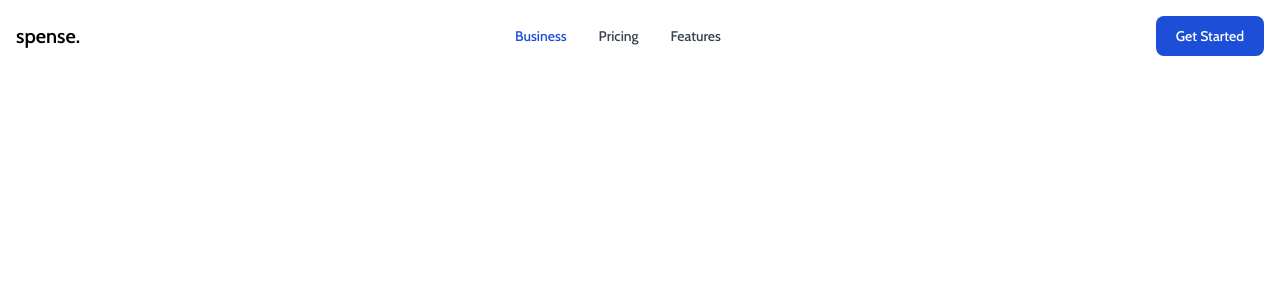
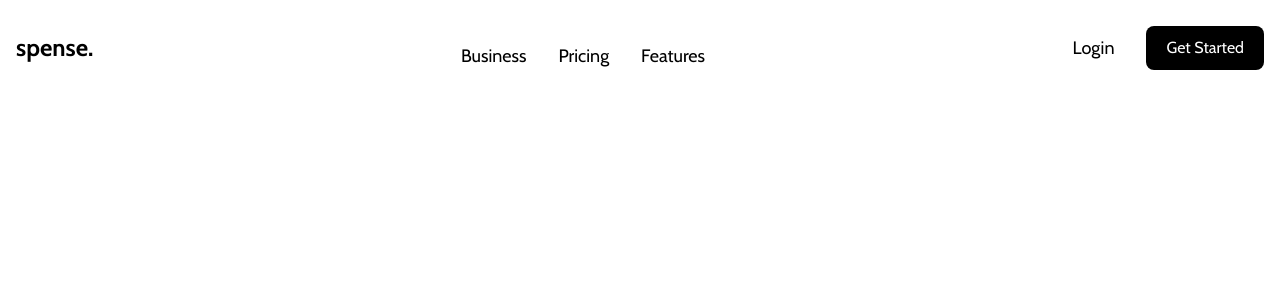
Before and after one commit to shyusu4/spense, a Next.js app: page / in a window 1280 px wide. Shown: the top 300 px of the page. Built offline with nearby package versions, Linux system fonts and the light colour scheme.

Commit message:
Style navbar

```diff
--- a/app/navbar.jsx
+++ b/app/navbar.jsx
@@ -3,31 +3,72 @@ export default function Navbar() {
     <>
       <nav className="px-2 sm:px-4 py-2.5 fixed w-full z-20 top-0 left-0">
         <div className="container flex flex-wrap items-center justify-between mx-auto">
-  <a href="https://flowbite.com/" className="flex items-center">
-      <span className="self-center text-xl font-semibold whitespace-nowrap dark:text-white">spense.</span>
+          <a href="" className="flex items-center">
+            <span className="self-center text-2xl font-bold whitespace-nowrap">
+              spense.
+            </span>
           </a>
-  <div className="flex md:order-2">
-      <button type="button" className="text-white bg-blue-700 hover:bg-blue-800 focus:ring-4 focus:outline-none focus:ring-blue-300 font-medium rounded-lg text-sm px-5 py-2.5 text-center mr-3 md:mr-0 dark:bg-blue-600 dark:hover:bg-blue-700 dark:focus:ring-blue-800">Get Started</button>
-      <button data-collapse-toggle="navbar-sticky" type="button" className="inline-flex items-center p-2 text-sm text-gray-500 rounded-lg md:hidden hover:bg-gray-100 focus:outline-none focus:ring-2 focus:ring-gray-200 dark:text-gray-400 dark:hover:bg-gray-700 dark:focus:ring-gray-600" aria-controls="navbar-sticky" aria-expanded="false">
+          <div className="flex items-center justify-between space-x-8 text-lg md:order-2">
+            <span href="#" aria-current="page">
+              Login
+            </span>
+            <button
+              type="button"
+              className="text-white bg-black rounded-lg text-base px-5 py-2.5 text-center mr-3 md:mr-0"
+            >
+              Get Started
+            </button>
+            <button
+              data-collapse-toggle="navbar-sticky"
+              type="button"
+              className="inline-flex items-center p-2 text-sm text-gray-500 rounded-lg md:hidden hover:bg-gray-100 focus:outline-none focus:ring-2 focus:ring-gray-200 dark:text-gray-400 dark:hover:bg-gray-700 dark:focus:ring-gray-600"
+              aria-controls="navbar-sticky"
+              aria-expanded="false"
+            >
               <span className="sr-only">Open main menu</span>
-        <svg className="w-6 h-6" aria-hidden="true" fill="currentColor" viewBox="0 0 20 20" xmlns="http://www.w3.org/2000/svg"><path fill-rule="evenodd" d="M3 5a1 1 0 011-1h12a1 1 0 110 2H4a1 1 0 01-1-1zM3 10a1 1 0 011-1h12a1 1 0 110 2H4a1 1 0 01-1-1zM3 15a1 1 0 011-1h12a1 1 0 110 2H4a1 1 0 01-1-1z" clip-rule="evenodd"></path></svg>
+              <svg
+                className="w-6 h-6"
+                aria-hidden="true"
+                fill="currentColor"
+                viewBox="0 0 20 20"
+                xmlns="http://www.w3.org/2000/svg"
+              >
+                <path
+                  fill-rule="evenodd"
+                  d="M3 5a1 1 0 011-1h12a1 1 0 110 2H4a1 1 0 01-1-1zM3 10a1 1 0 011-1h12a1 1 0 110 2H4a1 1 0 01-1-1zM3 15a1 1 0 011-1h12a1 1 0 110 2H4a1 1 0 01-1-1z"
+                  clip-rule="evenodd"
+                ></path>
+              </svg>
             </button>
           </div>
-  <div className="items-center justify-between hidden w-full md:flex md:w-auto md:order-1" id="navbar-sticky">
-    <ul className="flex flex-col p-4 mt-4 border border-gray-100 rounded-lg bg-gray-50 md:flex-row md:space-x-8 md:mt-0 md:text-sm md:font-medium md:border-0 md:bg-white dark:bg-gray-800 md:dark:bg-gray-900 dark:border-gray-700">
+          <div
+            className="items-center justify-between hidden w-full md:flex md:w-auto md:order-1"
+            id="navbar-sticky"
+          >
+            <ul className="flex flex-row p-4 mt-4 space-x-8 mt-0 text-lg">
               <li>
-        <a href="#" className="block py-2 pl-3 pr-4 text-white bg-blue-700 rounded md:bg-transparent md:text-blue-700 md:p-0 dark:text-white" aria-current="page">Business</a>
+                <a
+                  href="#"
+                  className="block py-2 pl-3 pr-4 rounded md:p-0"
+                  aria-current="page"
+                >
+                  Business
+                </a>
               </li>
               <li>
-        <a href="#" className="block py-2 pl-3 pr-4 text-gray-700 rounded hover:bg-gray-100 md:hover:bg-transparent md:hover:text-blue-700 md:p-0 md:dark:hover:text-white dark:text-gray-400 dark:hover:bg-gray-700 dark:hover:text-white md:dark:hover:bg-transparent dark:border-gray-700">Pricing</a>
+                <a href="#" className="block py-2 pl-3 pr-4 rounded md:p-0">
+                  Pricing
+                </a>
               </li>
               <li>
-        <a href="#" className="block py-2 pl-3 pr-4 text-gray-700 rounded hover:bg-gray-100 md:hover:bg-transparent md:hover:text-blue-700 md:p-0 md:dark:hover:text-white dark:text-gray-400 dark:hover:bg-gray-700 dark:hover:text-white md:dark:hover:bg-transparent dark:border-gray-700">Features</a>
+                <a href="#" className="block py-2 pl-3 pr-4 rounded md:p-0">
+                  Features
+                </a>
               </li>
             </ul>
           </div>
         </div>
       </nav>
     </>
-    )
+  );
 }
```
Lines whose indentation alone changed are shown as unchanged.
